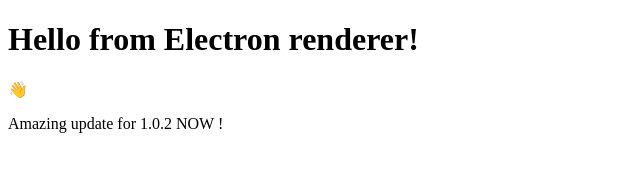
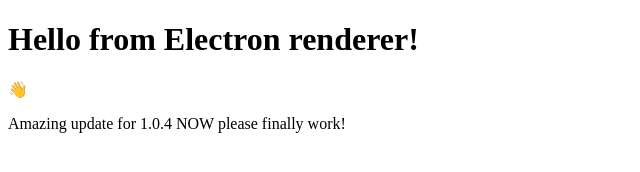
Before and after one commit to Rikthus/my-electron-app, an Electron app: page index.html in a window 800 px wide. Shown: the whole page, without its empty margins (0-640 px from the left). Drawn offline with Linux system fonts and the light colour scheme.

Commit message:
damn just update dat thing brrrrrrr

```diff
--- a/index.html
+++ b/index.html
@@ -15,7 +15,7 @@
   <body>
     <h1>Hello from Electron renderer!</h1>
     <p>👋</p>
-    <p>Amazing update for 1.0.2 NOW !</p>
+    <p>Amazing update for 1.0.4 NOW  please finally work!</p>
     <p id="info"></p>
   </body>
   <script src="./renderer.js"></script>
--- a/package.json
+++ b/package.json
@@ -1,6 +1,6 @@
 {
   "name": "my-electron-app",
-  "version": "1.0.2",
+  "version": "1.0.4",
   "description": "test app",
   "main": "main.js",
   "scripts": {
```
